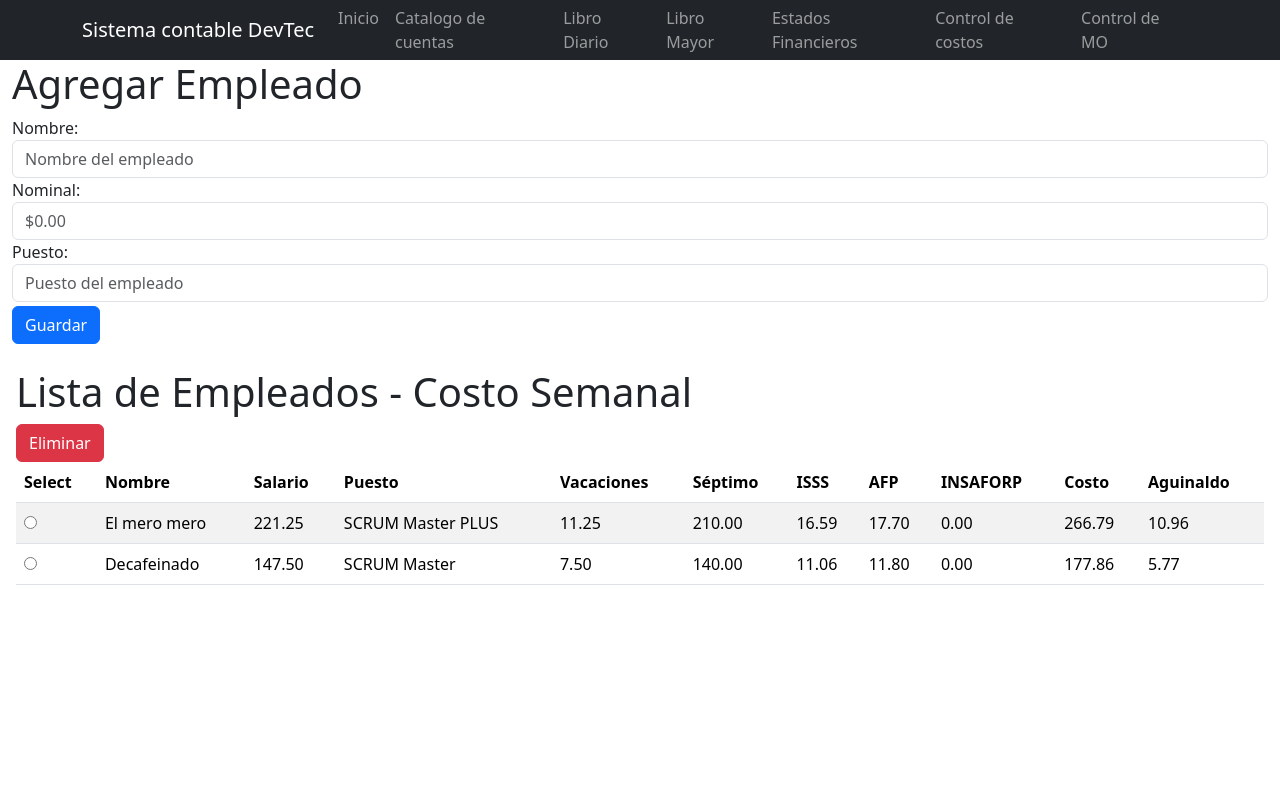
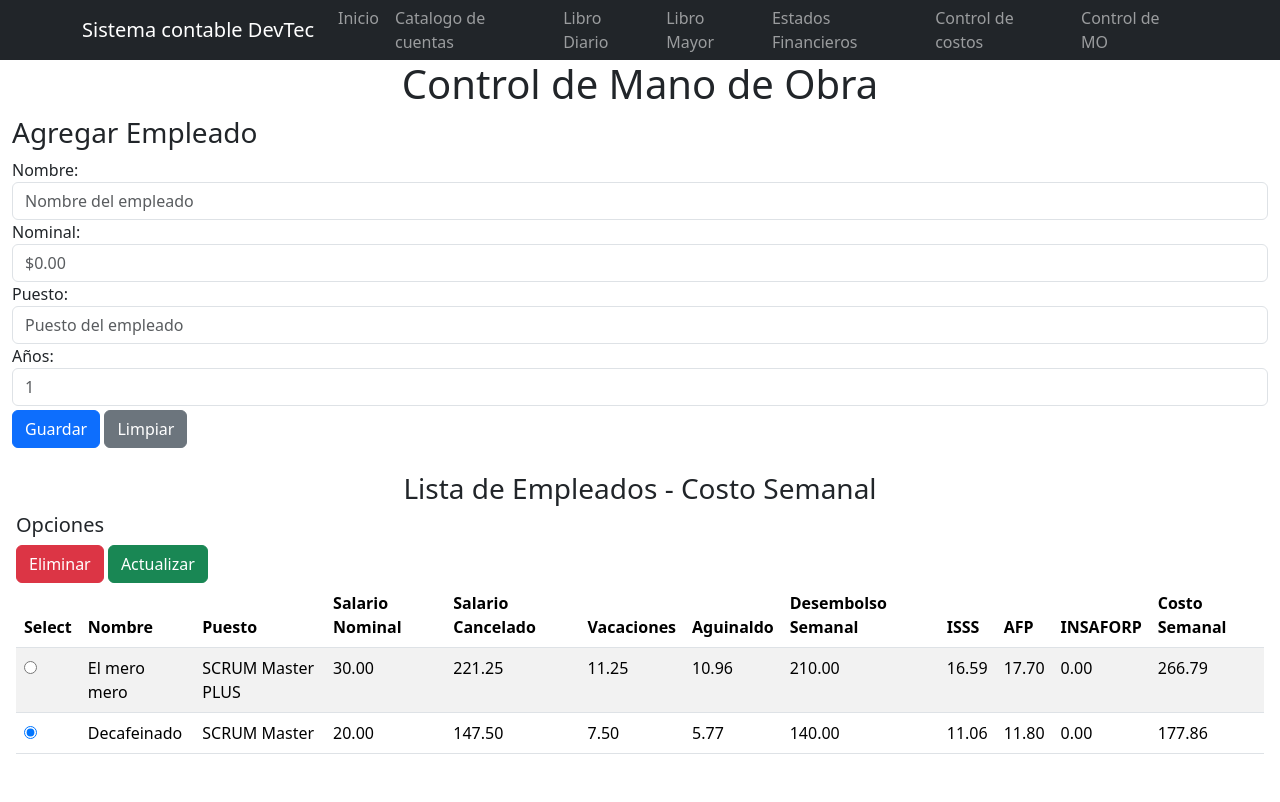
Before and after one commit to Keevin27/SistemaContableAutomatizado, a Django app: page /costo_mano_obra in a window 1280 px wide. Before the commit the page ends 585 px from the top, so only its background shows below. Run offline with Django 5.2, Linux system fonts and the light colour scheme; data comes from the database, SQL or seed files in the repository; both versions use the stored data as it was after the commit.

Commit message:
Actualizacion: MO
Se corrige calculo de costos, y se implementa la actualización de información de empleado. Se implementa el calculo en base a los años del colaborador. NOTA: la malla de la tabla empleados tiende a deformarse. Algunas de las comprobaciones no estan implementadas del todo.

```diff
--- a/myapp/forms.py
+++ b/myapp/forms.py
@@ -6,10 +6,17 @@ class EmpleadoForm(forms.ModelForm):
     nombre = forms.CharField(label='Nombre', min_length=3, max_length=120, required=True, widget=forms.TextInput(attrs={'class':'form-control','placeholder':'Nombre del empleado','pattern':'[a-zA-ZñÑáéíóúÁÉÍÓÚ\s]+'}))
     puesto = forms.CharField(label='Puesto', min_length=3, max_length=120, required=True, widget=forms.TextInput(attrs={'class':'form-control','placeholder':'Puesto del empleado','pattern':'[a-zA-ZñÑáéíóúÁÉÍÓÚ\s]+'}))
     nominal = forms.DecimalField(label='Nominal', max_digits=10, decimal_places=2, required=True, widget=forms.NumberInput(attrs={'class':'form-control','placeholder':'$0.00'}))
+    anios = forms.IntegerField(label='Años', min_value=0, max_value=100, required=True, widget=forms.NumberInput(attrs={'class':'form-control', 'placeholder':'1', 'step':'1'}))
 
     class Meta:
         model = Empleado
-        fields = ['nombre', 'nominal', 'puesto']
+        fields = ['nombre', 'nominal', 'puesto', 'anios']
+
+    def clean_nominal(self):
+        anios = self.cleaned_data.get('anios')
+        if anios <= 0:
+            raise forms.ValidationError('Los años deben de ser un valor positivo.')
+        return anios
 
     def clean_nominal(self):
         nominal = self.cleaned_data.get('nominal')
--- a/myapp/models.py
+++ b/myapp/models.py
@@ -31,6 +31,7 @@ class Empleado(models.Model):
     insaforp = models.DecimalField(max_digits=10, decimal_places=2)
     costo = models.DecimalField(max_digits=10, decimal_places=2)
     aguinaldo = models.DecimalField(max_digits=10, decimal_places=2)
+    anios = models.IntegerField(default=1)
 
     def __str__(self):
         return self.nombre
--- a/myapp/templates/costo_mano_obra.html
+++ b/myapp/templates/costo_mano_obra.html
@@ -9,56 +9,64 @@
     </head>
     <body>
         <div class="container-fluid">
-            <h1>Agregar Empleado</h1>
-            <form method="post" class="form-inline">
+            <h1 style="text-align: center;">Control de Mano de Obra</h1>
+            <h3>Agregar Empleado</h3>
+            <form method="post" id="agregar_empleado" name="agregar_empleado" class="form-inline">
                 <div class="form-group mb-2">
                     {% csrf_token %}
                     {{ form }}
-                    <button type="submit" class="btn btn-primary ml-3 mt-1">Guardar</button>
+                    <button type="submit" form="agregar_empleado" class="btn btn-primary ml-3 mt-1">Guardar</button>
+                    <button type="reset" form="agregar_empleado" class="btn btn-secondary ml-3 mt-1">Limpiar</button>
                 </div>
             </form>
         </div>
         <div class="table-responsive p-3 mb-3">
-            <h1>Lista de Empleados - Costo Semanal</h1>
-            <form method="post" action="costo_mano_obra/eliminar_empleado">
+            <h3 style="text-align: center;">Lista de Empleados - Costo Semanal</h3>
+            <form method="post" id="tabla_empleados" name="tabla_empleados" action="costo_mano_obra/eliminar_empleado">
                 {% csrf_token %}
-                <button type="submit" class="btn btn-danger">Eliminar</button>
+                <h5>Opciones</h5>
+                <button type="submit" form="tabla_empleados" class="btn btn-danger">Eliminar</button>
+                <button type="submit" form="tabla_empleados" class="btn btn-success" onclick="actualizar('costo_mano_obra/actualizar_empleado')">Actualizar</button>
                     <table class="table table-striped table-hover">
                         <thead>
                             <tr>
                                 <th scope="col">Select</th>
                                 <th scope="col" id="nombre">Nombre</th>
-                            <th scope="col" id="salario">Salario</th>
                                 <th scope="col" id="puesto">Puesto</th>
+                                <th scope="col" id="salario">Salario Nominal</th>
+                                <th scope="col" id="salario">Salario Cancelado</th>
                                 <th scope="col" id="vacaciones">Vacaciones</th>
-                            <th scope="col" id="septimo">Séptimo</th>
+                                <th scope="col" id="aguinaldo">Aguinaldo</th>
+                                <th scope="col" id="septimo">Desembolso Semanal</th>
                                 <th scope="col" id="isss">ISSS</th>
                                 <th scope="col" id="afp">AFP</th>
                                 <th scope="col" id="insaforp">INSAFORP</th>
-                            <th scope="col" id="costo">Costo</th>
-                            <th scope="col" id="aguinaldo">Aguinaldo</th>
+                                <th scope="col" id="costo">Costo Semanal</th>
                             </tr>
                         </thead>
                         <tbody>
                             {% for empleado in empleados %}
                             <tr>
-                            <td><input type="radio" name="id" value="{{ empleado.id }}"></td>
+                                <td><input type="radio" name="id" value="{{ empleado.id }}" checked></td>
                                 <td>{{ empleado.nombre }}</td>
+                                <td>{{ empleado.puesto }}</td>
+                                <td>{{ empleado.nominal }}</td>
                                 <td>{{ empleado.salario }}</td>
-                            <td>{{ empleado.puesto }}</td>
                                 <td>{{ empleado.vacaciones }}</td>
+                                <td>{{ empleado.aguinaldo }}</td>
                                 <td>{{ empleado.septimo }}</td>
                                 <td>{{ empleado.isss }}</td>
                                 <td>{{ empleado.afp }}</td>
                                 <td>{{ empleado.insaforp }}</td>
                                 <td>{{ empleado.costo }}</td>
-                            <td>{{ empleado.aguinaldo }}</td>
                             </tr>
                             {% endfor %}
                         </tbody>
                     </table>
                 </form>
+            </form>
         </div>
     </body>
+    <script src="{% static '/js/mo.js' %}" ></script>
 </html>
 {% endblock %}
--- a/myapp/views.py
+++ b/myapp/views.py
@@ -63,16 +63,32 @@ def costo_mano_obra(request):
     if request.method == 'POST':
 
         form = EmpleadoForm(request.POST)
+
         if form.is_valid():
+
             empleado = Empleado()
             nominal = form.cleaned_data['nominal']
             vacaciones = (nominal * 15 + (Decimal(0.3) * nominal * 15))/52
-            septimo = nominal * 2
-            aguinaldo = (21 * nominal) / 52
-            salario = nominal * 5 + septimo + aguinaldo + vacaciones
+            septimo = nominal * 7
+            anios = form.cleaned_data['anios']
+            aguinaldo = 0
+
+            if anios >= 1 and anios < 3 :
+                aguinaldo = (15 * nominal) / 52
+            if anios >= 3 and anios < 10:
+                aguinaldo = (19 * nominal) / 52
+            if anios > 10:
+                aguinaldo = (19 * nominal) / 52
+
+            salario = septimo + vacaciones # Salario cancelado
+
             isss = salario * Decimal(0.075)
             afp = salario * Decimal(0.08)
-            costo = salario + isss + afp
+            insaforp = 0
+            #salario +=  vacaciones
+
+            costo = salario + vacaciones + isss + afp + insaforp
+
             empleado.nombre = form.cleaned_data['nombre']
             empleado.puesto = form.cleaned_data['puesto']
             empleado.nominal = nominal
@@ -82,13 +98,70 @@ def costo_mano_obra(request):
             empleado.salario = salario
             empleado.isss = isss
             empleado.afp = afp
-            empleado.insaforp = 0
+            empleado.insaforp = insaforp
             empleado.costo = costo
             empleado.save()
+
             return redirect('costo_mano_obra')  # Redirige a una lista de empleados o a donde prefieras obviamente :v
     else:
         form = EmpleadoForm()
     return render(request, 'costo_mano_obra.html', {'form': form, 'empleados': Empleado.objects.all()})
+
+
+def actualizar_empleado(request):
+
+    if request.method == 'POST':
+
+        form = EmpleadoForm(request.POST)
+
+        if form.is_valid():
+            data = request.POST
+            id = data['id']
+            empleado = Empleado.objects.get(id = id)
+
+            nominal = form.cleaned_data['nominal']
+            vacaciones = (nominal * 15 + (Decimal(0.3) * nominal * 15))/52
+            septimo = nominal * 7
+            anios = form.cleaned_data['anios']
+            aguinaldo = 0
+
+            if anios >= 1 and anios < 3 :
+                aguinaldo = (15 * nominal) / 52
+            if anios >= 3 and anios < 10:
+                aguinaldo = (19 * nominal) / 52
+            if anios > 10:
+                aguinaldo = (19 * nominal) / 52
+
+            salario = septimo + vacaciones # Salario cancelado
+
+            isss = salario * Decimal(0.075)
+            afp = salario * Decimal(0.08)
+            insaforp = 0
+            #salario +=  vacaciones
+
+            costo = salario + vacaciones + isss + afp + insaforp
+
+            empleado.nombre = form.cleaned_data['nombre']
+            empleado.puesto = form.cleaned_data['puesto']
+            empleado.nominal = nominal
+            empleado.vacaciones = vacaciones
+            empleado.septimo = septimo
+            empleado.aguinaldo = aguinaldo
+            empleado.salario = salario
+            empleado.isss = isss
+            empleado.afp = afp
+            empleado.insaforp = insaforp
+            empleado.costo = costo
+            empleado.anios =  anios
+            empleado.save()
+
+            return redirect('costo_mano_obra')  # Redirige a una lista de empleados o a donde prefieras obviamente :v
+
+        data = request.POST
+        id = data['id']
+        empleado = Empleado.objects.get(id = id)
+
+    return render(request, 'actualizar_empleado.html', {'empleado': empleado})
 
 def eliminar_empleado(request):
     if request.method == 'POST':
--- /dev/null
+++ b/sistemaContable/static/js/mo.js
@@ -0,0 +1,5 @@
+function actualizar(action) {
+    var form = document.getElementById("tabla_empleados");
+    form.action = action;
+    form.attributes.getNamedItem("method") = "get";
+}
--- a/sistemaContable/urls.py
+++ b/sistemaContable/urls.py
@@ -24,5 +24,6 @@ urlpatterns = [
     path('catalogo_de_cuentas/', catalogoDeCuentas, name='catalogodecuentas'),
     path('catalogo_de_cuentas/agregar_cuenta/', agregarCuenta, name='agregarcuenta'),
     path('costo_mano_obra', costo_mano_obra, name='costo_mano_obra'),
+    path('costo_mano_obra/actualizar_empleado', actualizar_empleado, name='actualizar_empleado'),
     path('costo_mano_obra/eliminar_empleado', eliminar_empleado, name='eliminar_empleado'),
 ]
```
Also changed, not shown: myapp/templates/actualizar_empleado.html (added, +34 -0 lines), db.sqlite3, myapp/migrations/0006_empleado_anios.py (added), sistemaContable/static/js/ctrl_costos.js (deleted). Lines whose indentation alone changed are shown as unchanged.
